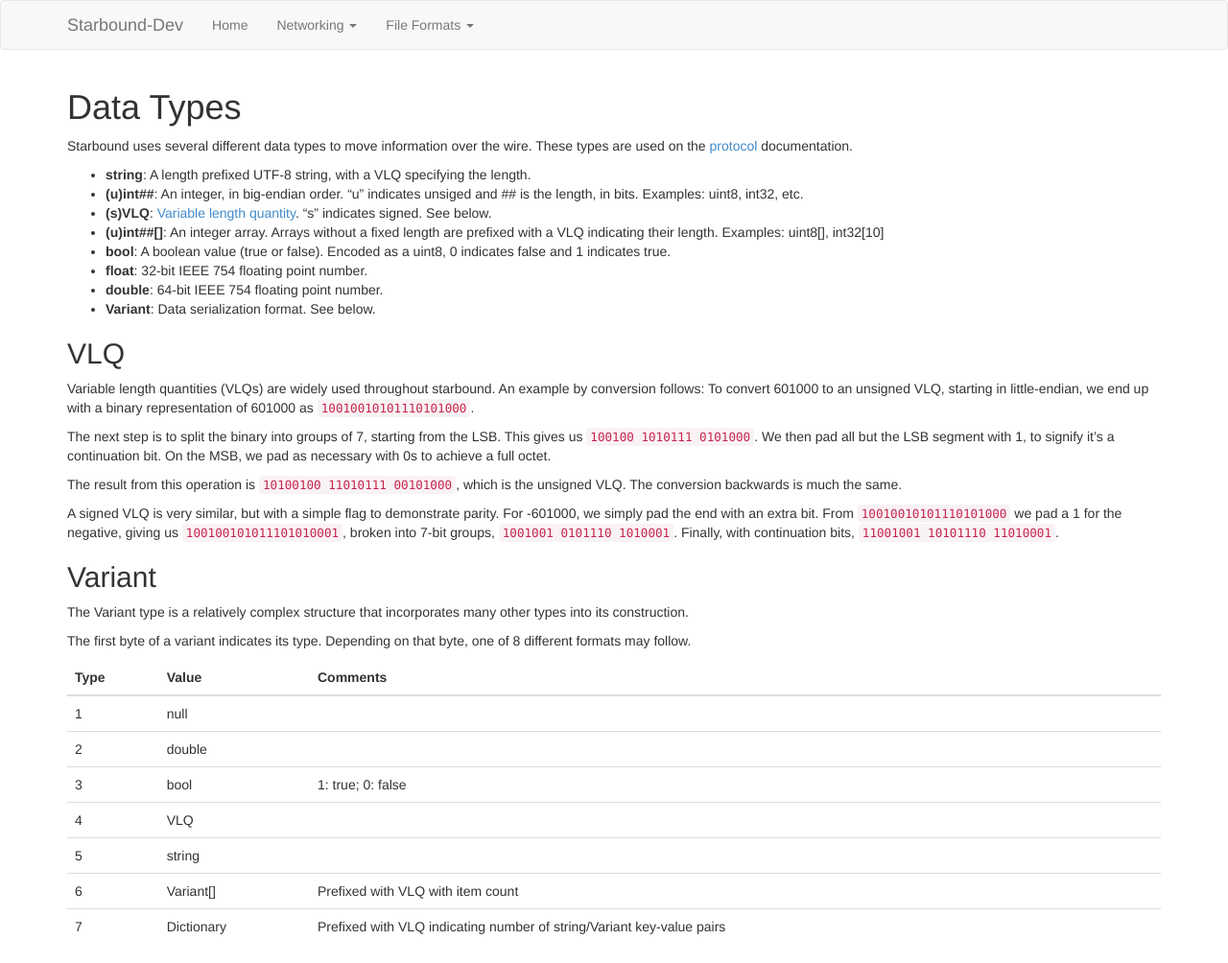
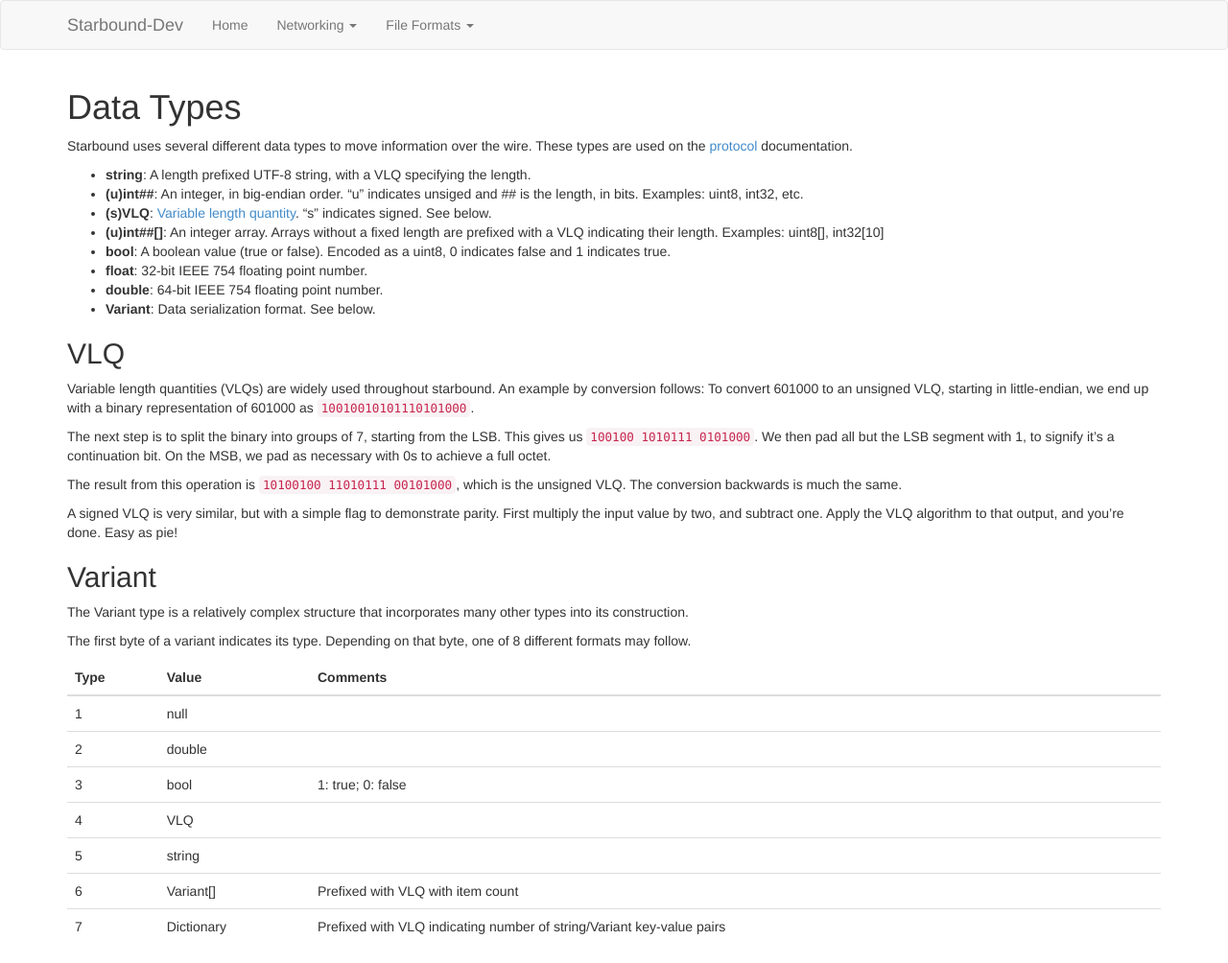
Before and after one commit to ddevault/starbound-dev, a Jekyll site: the page built from networking/data-types.md, in a window 1280 px wide. Shown: the whole page at 96% size. Built offline with Jekyll 4.4.1, drawn with Linux system fonts in a browser that asks for light colours; Markdown is read by kramdown in place of the engine named in the settings.

Commit message:
Updated signed VLQ information.

```diff
--- a/networking/data-types.md
+++ b/networking/data-types.md
@@ -26,7 +26,7 @@ The next step is to split the binary into groups of 7, starting from the LSB. Th
 
 The result from this operation is `10100100 11010111 00101000`, which is the unsigned VLQ. The conversion backwards is much the same.
 
-A signed VLQ is very similar, but with a simple flag to demonstrate parity. For -601000, we simply pad the end with an extra bit. From `10010010101110101000` we pad a 1 for the negative, giving us `100100101011101010001`, broken into 7-bit groups, `1001001 0101110 1010001`. Finally, with continuation bits, `11001001 10101110 11010001`.
+A signed VLQ is very similar, but with a simple flag to demonstrate parity. First multiply the input value by two, and subtract one. Apply the VLQ algorithm to that output, and you're done. Easy as pie!
 
 ## Variant
 
```
